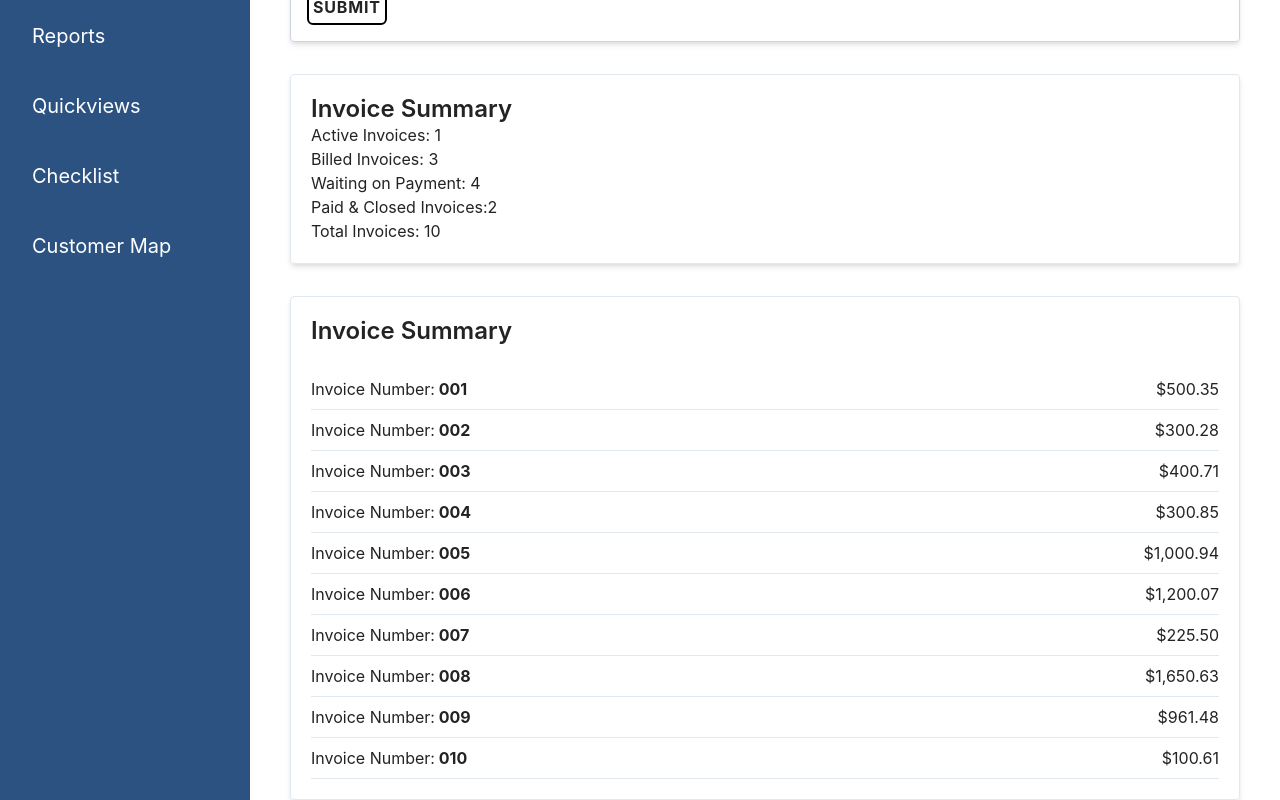
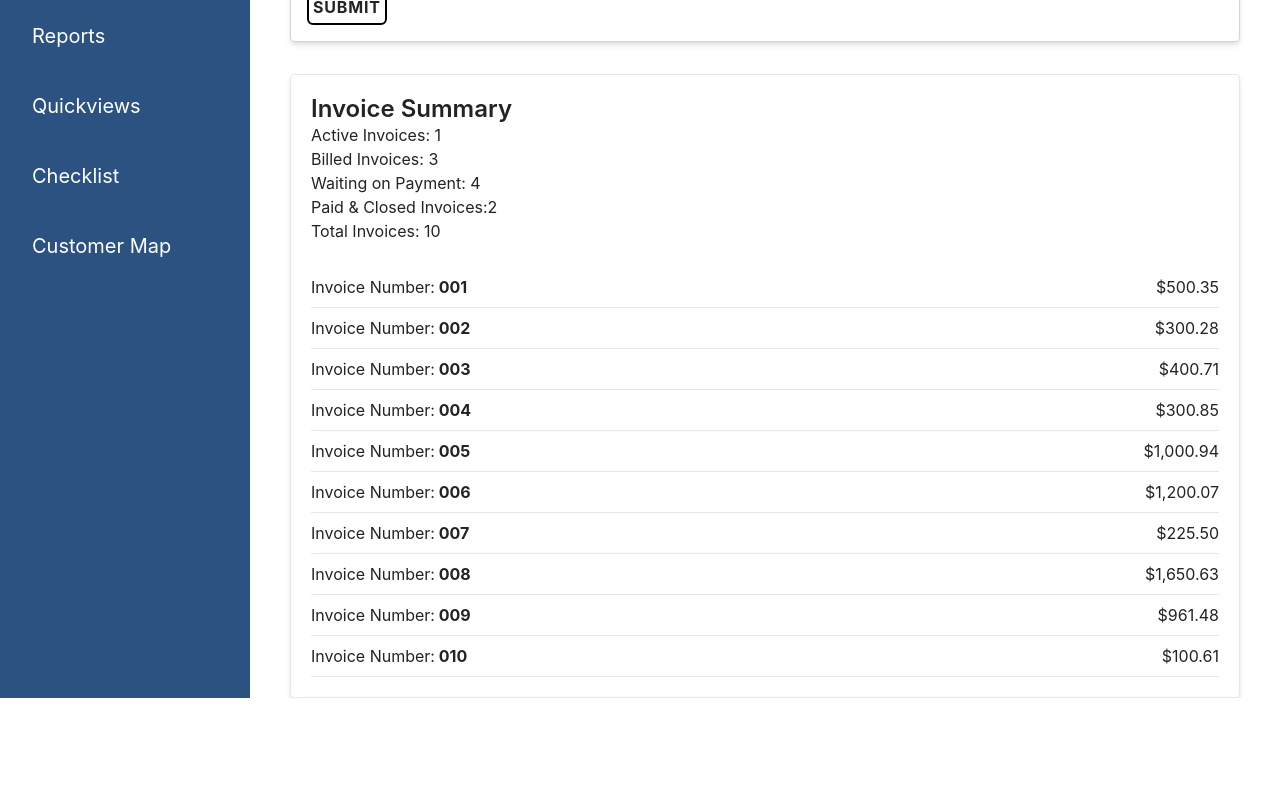
Before and after one commit to JS-goose/luna-repair, a Next.js app: page /create-invoice in a window 1280 px wide. Shown: the part 426-1226 px from the top of the page. After the commit the page ends 1124 px from the top, so only its background shows below. Built offline with nearby package versions, Linux system fonts and the light colour scheme.

Commit message:
moved invoice breakdown into summary section

```diff
--- a/pages/create-invoice.js
+++ b/pages/create-invoice.js
@@ -268,6 +268,7 @@ const CreateInvoice = () => {
         </div>
         <div className='border border-gray-300 p-5 shadow-md rounded'>
           <H2>Invoice Summary</H2>
+          <div>
             {invoicePlaceholders.forEach((invoice) => {
               invoice.status === 'Paid & Closed'
                 ? paidInvoices++
@@ -285,8 +286,6 @@ const CreateInvoice = () => {
             <p>Paid & Closed Invoices:{paidInvoices}</p>
             <p>Total Invoices: {invoicePlaceholders.length}</p>
           </div>
-        <div className='border border-gray-300 p-5 shadow-md rounded'>
-          <H2>Invoice Summary</H2>
           <div className='mt-8'>
             {invoicePlaceholders.map((invoice, index) => (
               <div key={index} data-key={index} className='mt-2'>
```
Lines whose indentation alone changed are shown as unchanged.
